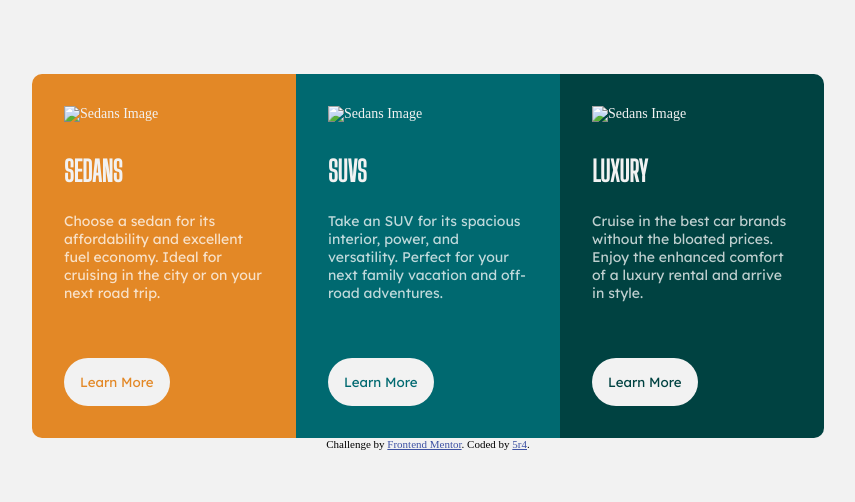
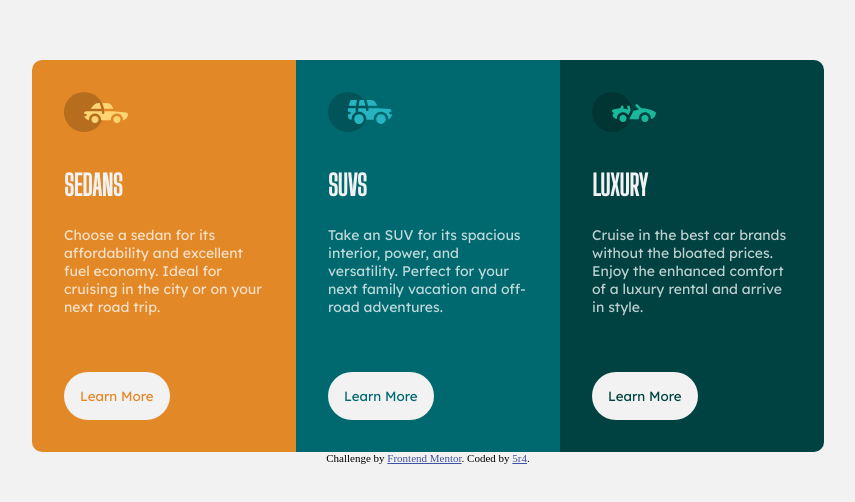
Before and after one commit to 5r4/3-column-preview-card-component, a plain HTML site: page index.html in a window 1280 px wide. Shown: the part 138-640 px from the top of the page, without its empty margins (212-1067 px from the left). Drawn offline with Linux system fonts and the light colour scheme; the site is published under a folder, as on GitHub Pages, so addresses that start at the root find nothing.

Commit message:
Update index.html

```diff
--- a/index.html
+++ b/index.html
@@ -19,7 +19,7 @@
         <main>
             <div class="items">
                 <div id="Sedans">
-                    <img src="/images/icon-sedans.svg" alt="Sedans Image" />
+                    <img src="./images/icon-sedans.svg" alt="Sedans Image" />
                     <h1>Sedans</h1>
                     <p>
                         Choose a sedan for its affordability and excellent fuel
@@ -30,7 +30,7 @@
                 </div>
 
                 <div id="Suvs">
-                    <img src="/images/icon-suvs.svg" alt="Sedans Image" />
+                    <img src="./images/icon-suvs.svg" alt="Sedans Image" />
                     <h1>Suvs</h1>
                     <p>
                         Take an SUV for its spacious interior, power, and
@@ -41,7 +41,7 @@
                 </div>
 
                 <div id="Luxury">
-                    <img src="/images/icon-luxury.svg" alt="Sedans Image" />
+                    <img src="./images/icon-luxury.svg" alt="Sedans Image" />
                     <h1>Luxury</h1>
                     <p>
                         Cruise in the best car brands without the bloated
```
